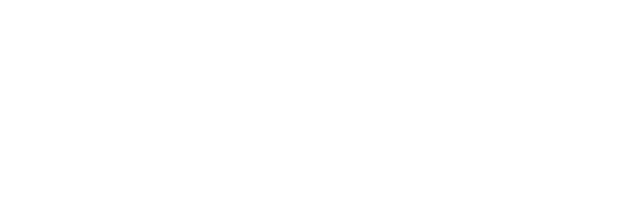
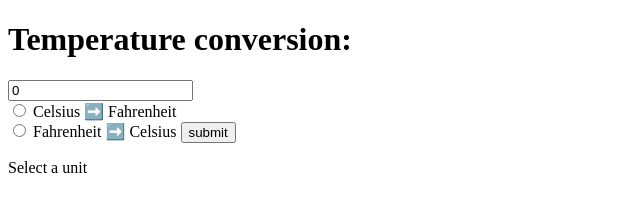
Before and after one commit to subomi234/temperature-conversion-program, a plain HTML site: page index.html in a window 1280 px wide. Shown: the whole page, without its empty margins (0-640 px from the left). Drawn offline with Linux system fonts and the light colour scheme.

Commit message:
basic html

```diff
--- a/index.html
+++ b/index.html
@@ -7,7 +7,19 @@
     <link rel="stylesheet" href="style.css">
 </head>
 <body>
+    <form>
+        <h1>Temperature conversion: </h1>
+        <input type="number" id="textBox" value="0"><br>
 
+        <input type="radio" id="toF" name="unit">
+        <label for="toF">Celsius ➡️ Fahrenheit</label><br>
+
+        <input type="radio" id="toC" name="unit">
+        <label for="toC">Fahrenheit ➡️ Celsius</label>
+
+        <button type="button" onclick="convert()">submit</button>
+        <p id="result">Select a unit</p>
+    </form>
     <script src="index.js"></script>
 </body>
 </html>
--- a/index.js
+++ b/index.js
@@ -0,0 +1,3 @@
+function convert() {
+
+}
```
